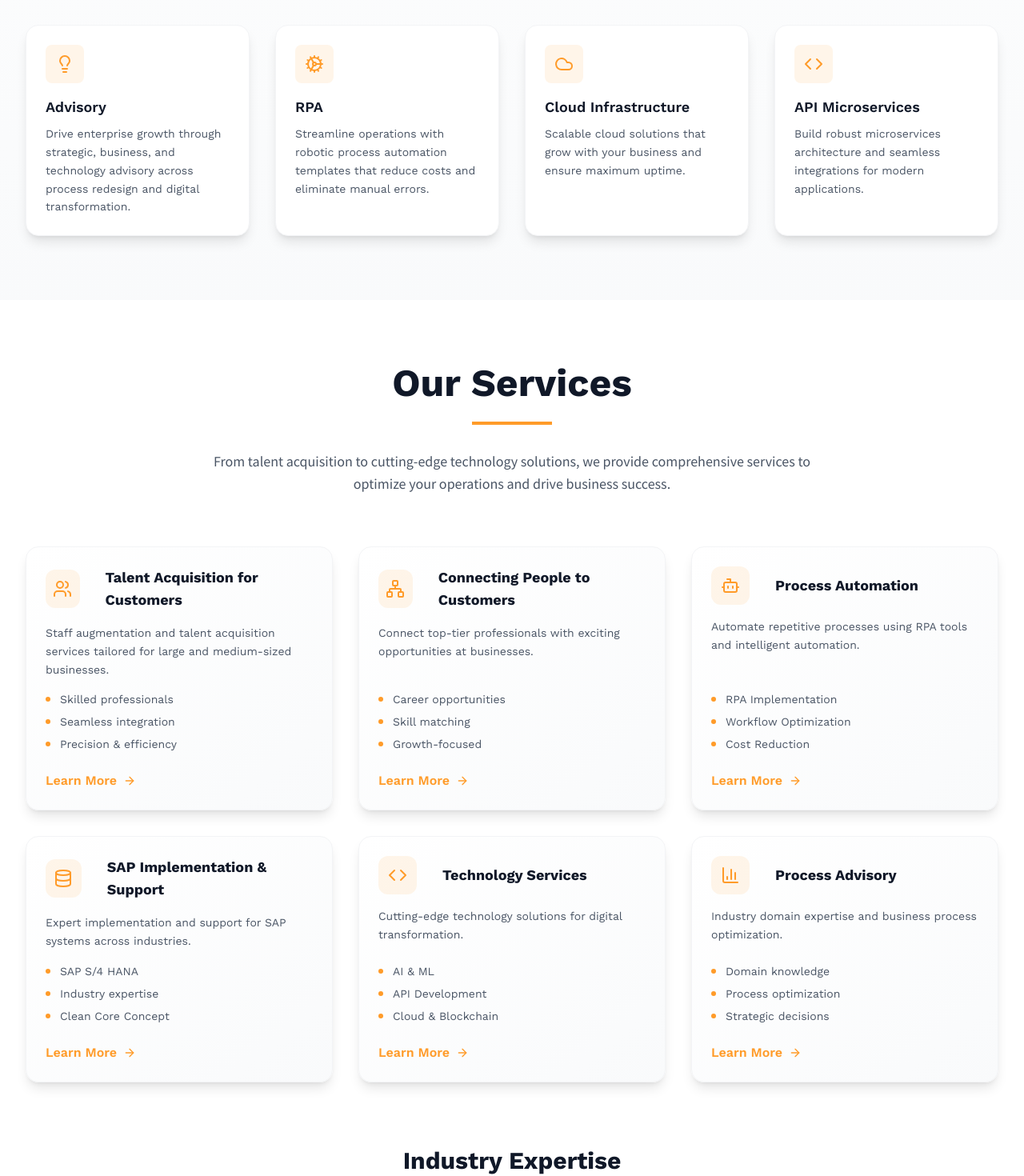
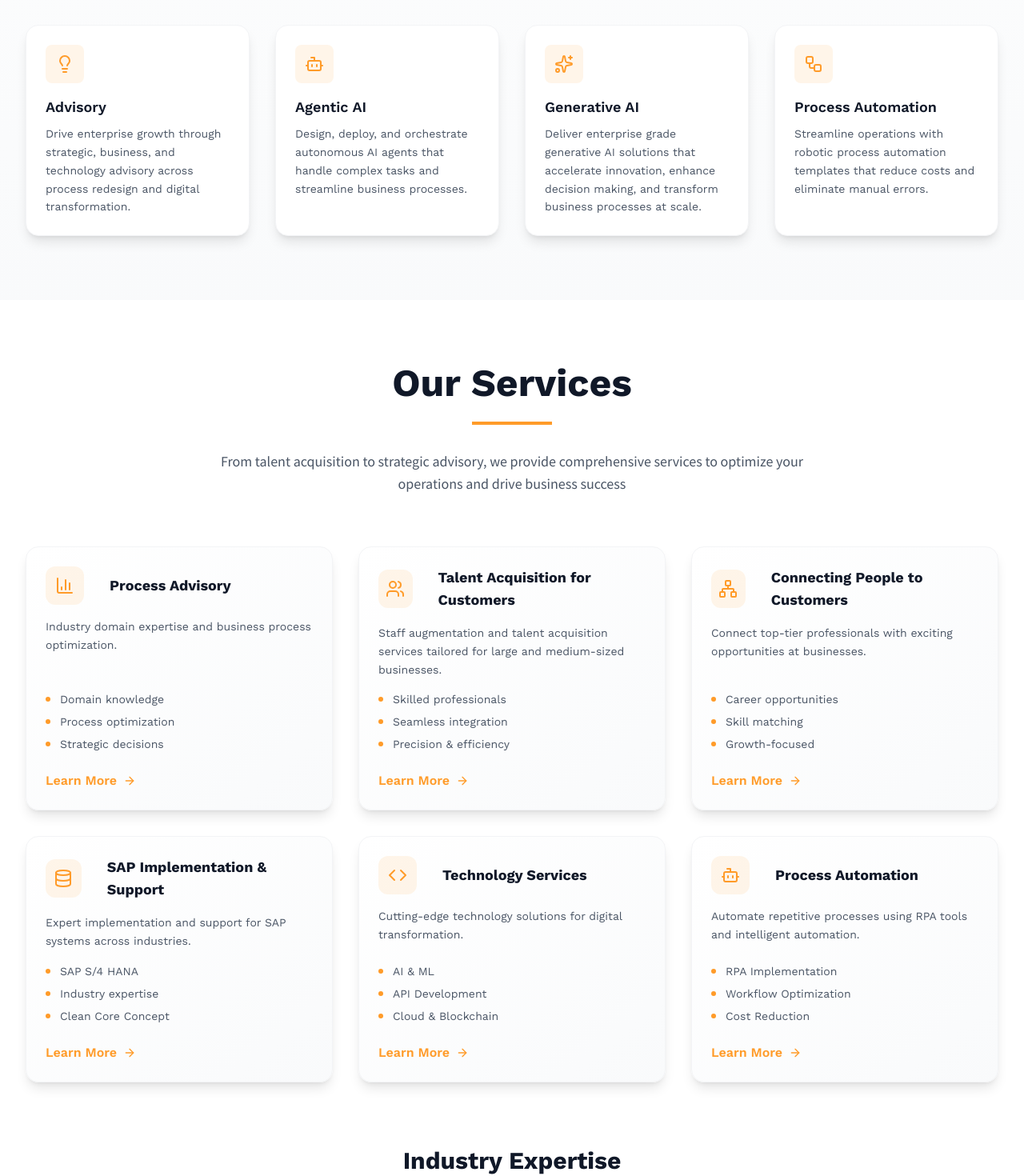
Before and after one commit to sjalani/Zennero-Website, a Next.js app: page / in a window 1280 px wide. Shown: the part 1540-3010 px from the top of the page at 80% size. Built offline with nearby package versions, Linux system fonts and the light colour scheme.

Commit message:
Content Changes - About, Services, and Contact

```diff
--- a/src/components/About.tsx
+++ b/src/components/About.tsx
@@ -3,7 +3,7 @@
 import { motion } from 'framer-motion';
 import { useInView } from 'framer-motion';
 import { useRef } from 'react';
-import { Lightbulb, Cog, Cloud, Code } from 'lucide-react';
+import { Lightbulb, Bot, Sparkles, Workflow } from 'lucide-react';
 import Image from 'next/image';
 
 const About = () => {
@@ -17,19 +17,19 @@ const About = () => {
       description: 'Drive enterprise growth through strategic, business, and technology advisory across process redesign and digital transformation.',
     },
     {
-      icon: Cog,
-      title: 'RPA',
-      description: 'Streamline operations with robotic process automation templates that reduce costs and eliminate manual errors.',
+      icon: Bot,
+      title: 'Agentic AI',
+      description: 'Design, deploy, and orchestrate autonomous AI agents that handle complex tasks and streamline business processes.',
     },
     {
-      icon: Cloud,
-      title: 'Cloud Infrastructure',
-      description: 'Scalable cloud solutions that grow with your business and ensure maximum uptime.',
+      icon: Sparkles,
+      title: 'Generative AI',
+      description: 'Deliver enterprise grade generative AI solutions that accelerate innovation, enhance decision making, and transform business processes at scale.',
     },
     {
-      icon: Code,
-      title: 'API Microservices',
-      description: 'Build robust microservices architecture and seamless integrations for modern applications.',
+      icon: Workflow,
+      title: 'Process Automation',
+      description: 'Streamline operations with robotic process automation templates that reduce costs and eliminate manual errors.',
     },
   ];
 
--- a/src/components/Contact.tsx
+++ b/src/components/Contact.tsx
@@ -65,7 +65,7 @@ const Contact = () => {
             transition={{ duration: 0.8, delay: 0.6 }}
             className="text-lg text-gray-600 max-w-4xl mx-auto font-source-sans"
           >
-            We are here to help your business grow by providing innovative technology solutions tailored to your specific needs.
+            We are here to help your business grow by providing strategic business advisory and technology solutions tailored to your specific needs.
             Our team of experts is passionate about leveraging emerging technologies to drive digital transformation and organic growth in enterprise.
           </motion.p>
         </motion.div>
--- a/src/components/Services.tsx
+++ b/src/components/Services.tsx
@@ -42,6 +42,15 @@ const Services = () => {
 
   const services = [
     {
+      icon: BarChart3,
+      title: 'Process Advisory',
+      shortDescription: 'Industry domain expertise and business process optimization.',
+      keyPoints: ['Domain knowledge', 'Process optimization', 'Strategic decisions'],
+      fullDescription: 'Deep knowledge of various industry domains and business process optimization to help you make informed strategic decisions and improve operational efficiency.',
+      features: ['Business Process Analysis', 'Strategic Consulting', 'Operational Efficiency', 'Industry Best Practices'],
+      featuresLabel: 'Advisory Services'
+    },
+    {
       icon: Users,
       title: 'Talent Acquisition for Customers',
       shortDescription: 'Staff augmentation and talent acquisition services tailored for large and medium-sized businesses.',
@@ -60,16 +69,6 @@ const Services = () => {
       detailedContent: 'Whether you specialize in process re-engineering, technical roles or project management, we have the right opportunities to match your aspirations. With flexible engagement models, you can take on projects that challenge you, providing the growth opportunities you need to thrive.',
       highlight: 'Fulfilling career paths',
       featuresLabel: 'Career Benefits'
-    },
-    {
-      icon: Bot,
-      title: 'Process Automation',
-      shortDescription: 'Automate repetitive processes using RPA tools and intelligent automation.',
-      keyPoints: ['RPA Implementation', 'Workflow Optimization', 'Cost Reduction'],
-      fullDescription: 'We automate repetitive and time-consuming processes using RPA tools such as UiPath, AA, and MS PowerApps. Streamline operations with RPA templates and intelligent automation solutions.',
-      features: ['RPA Implementation', 'Workflow Optimization', 'Cost Reduction', 'Error Prevention'],
-      techStack: ['UiPath', 'Automation Anywhere', 'MS PowerApps'],
-      featuresLabel: 'Implementation Areas'
     },
     {
       icon: Database,
@@ -91,14 +90,15 @@ const Services = () => {
       featuresLabel: 'Technology Stack'
     },
     {
-      icon: BarChart3,
-      title: 'Process Advisory',
-      shortDescription: 'Industry domain expertise and business process optimization.',
-      keyPoints: ['Domain knowledge', 'Process optimization', 'Strategic decisions'],
-      fullDescription: 'Deep knowledge of various industry domains and business process optimization to help you make informed strategic decisions and improve operational efficiency.',
-      features: ['Business Process Analysis', 'Strategic Consulting', 'Operational Efficiency', 'Industry Best Practices'],
-      featuresLabel: 'Advisory Services'
-    }
+      icon: Bot,
+      title: 'Process Automation',
+      shortDescription: 'Automate repetitive processes using RPA tools and intelligent automation.',
+      keyPoints: ['RPA Implementation', 'Workflow Optimization', 'Cost Reduction'],
+      fullDescription: 'We automate repetitive and time-consuming processes using RPA tools such as UiPath, AA, and MS PowerApps. Streamline operations with RPA templates and intelligent automation solutions.',
+      features: ['RPA Implementation', 'Workflow Optimization', 'Cost Reduction', 'Error Prevention'],
+      techStack: ['UiPath', 'Automation Anywhere', 'MS PowerApps'],
+      featuresLabel: 'Implementation Areas'
+    },
   ];
 
   const industries = [
@@ -143,8 +143,8 @@ const Services = () => {
             transition={{ duration: 0.8, delay: 0.6 }}
             className="text-lg text-gray-600 max-w-3xl mx-auto font-source-sans"
           >
-            From talent acquisition to cutting-edge technology solutions, we provide
-            comprehensive services to optimize your operations and drive business success.
+            From talent acquisition to strategic advisory, we provide
+            comprehensive services to optimize your operations and drive business success
           </motion.p>
         </motion.div>
 
```
